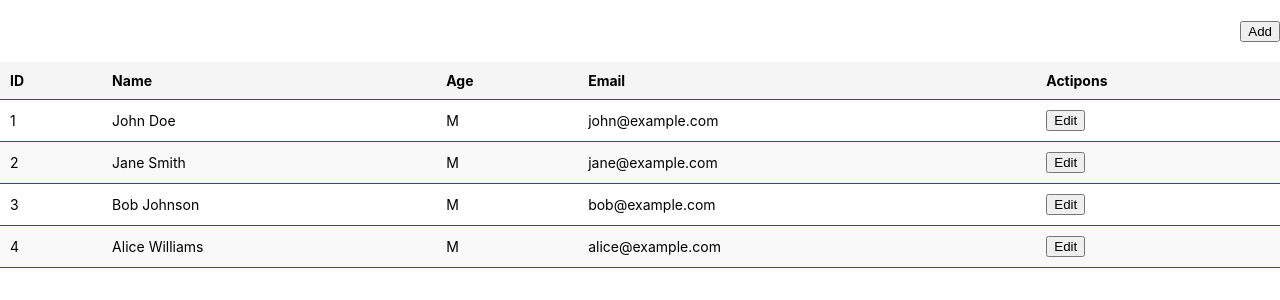
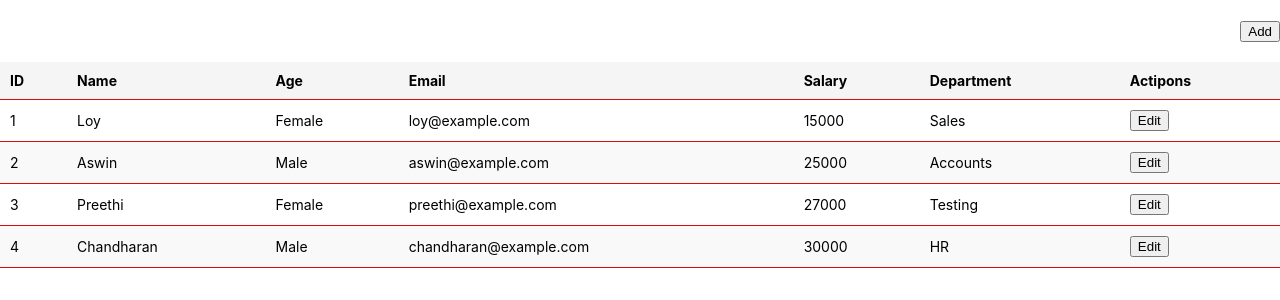
Before and after one commit to priyangakrish1608/Sample-React-Demo, a React (Create React App) app: page /employee in a window 1280 px wide. Shown: the top 300 px of the page. Built offline with nearby package versions, Linux system fonts and the light colour scheme.

Commit message:
table added

```diff
--- a/src/components/EditPage/EditPage.js
+++ b/src/components/EditPage/EditPage.js
@@ -9,10 +9,10 @@ const EditPage = () => {
 
   const getRowDataFromQueryParams = useCallback((search) => {
     const data = [
-      { id: 1, name: 'John Doe', sex: "M", email: 'john@example.com' },
-      { id: 2, name: 'Jane Smith', sex: "M", email: 'jane@example.com' },
-      { id: 3, name: 'Bob Johnson', sex: "M", email: 'bob@example.com' },
-      { id: 4, name: 'Alice Williams', sex: "M", email: 'alice@example.com' },
+      { id: 1, name: 'John Doe', sex: "M", email: 'john@example.com', salary: '15000', department: 'Sales' },
+      { id: 2, name: 'Jane Smith', sex: "M", email: 'jane@example.com', salary: '25000', department: 'Accounts'  },
+      { id: 3, name: 'Bob Johnson', sex: "M", email: 'bob@example.com', salary: '27000', department: 'Testing'},
+      { id: 4, name: 'Alice Williams', sex: "M", email: 'alice@example.com', salary: '30000', department: 'HR'  },
     ];
     const queryParams = new URLSearchParams(search);
     const id = queryParams.get('id');
@@ -56,6 +56,14 @@ const EditPage = () => {
           <label>Email:</label>
           <input type="text" value={rowData.email} />
         </div>
+        <div>
+          <label>Salary:</label>
+          <input type="text" value={rowData.salary} />
+        </div>
+        <div>
+          <label>Department:</label>
+          <input type="text" value={rowData.department} />
+        </div>
         <button type="submit">Save</button>
       </form>
     </div>
--- a/src/components/Employee/Employee.jsx
+++ b/src/components/Employee/Employee.jsx
@@ -2,10 +2,10 @@ import React from 'react';
 import './employee.css'
 function Employee(props) {
     const data = [
-        { id: 1, name: 'John Doe', sex: "M", email: 'john@example.com' },
-        { id: 2, name: 'Jane Smith', sex: "M", email: 'jane@example.com' },
-        { id: 3, name: 'Bob Johnson', sex: "M", email: 'bob@example.com' },
-        { id: 4, name: 'Alice Williams', sex: "M", email: 'alice@example.com' },
+        { id: 1, name: 'Loy', sex: "Female", email: 'loy@example.com', salary: '15000', department: 'Sales'},
+        { id: 2, name: 'Aswin', sex: "Male", email: 'aswin@example.com', salary: '25000', department: 'Accounts' },
+        { id: 3, name: 'Preethi', sex: "Female", email: 'preethi@example.com', salary: '27000', department: 'Testing' },
+        { id: 4, name: 'Chandharan', sex: "Male", email: 'chandharan@example.com', salary: '30000', department: 'HR' },
       ];
       const handleEdit = (rowData) => {
         // You can handle the navigation logic to the edit page here
@@ -36,6 +36,8 @@ function Employee(props) {
             <th>Name</th>
             <th>Age</th>
             <th>Email</th>
+            <th>Salary</th>
+            <th>Department</th>
             <th>Actipons</th>
           </tr>
         </thead>
@@ -46,6 +48,8 @@ function Employee(props) {
               <td>{item.name}</td>
               <td>{item.sex}</td>
               <td>{item.email}</td>
+              <td>{item.salary}</td>
+              <td>{item.department}</td>
               <td><button onClick={() => handleEdit(item)}>Edit</button></td>
             </tr>
           ))}
```
